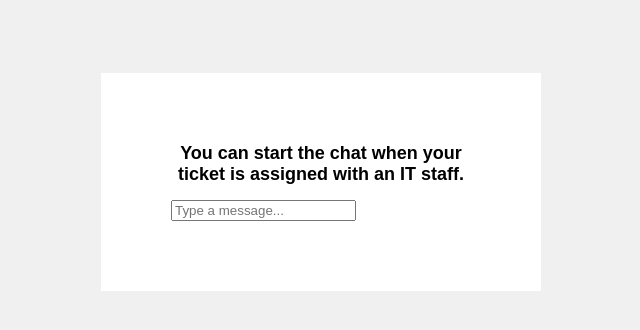
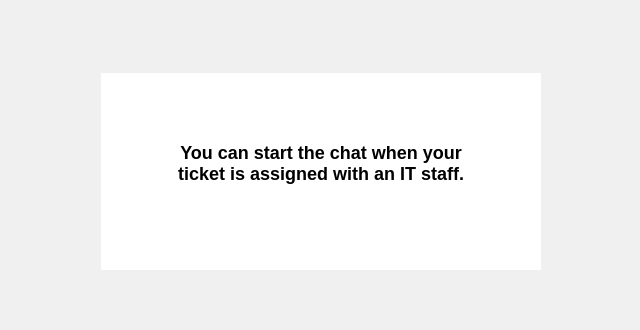
Before and after one commit to aidandoherty01/CEN3031-Project, a Flask app: template templates/userviewticket.html in a window 1280 px wide. Shown: the part 220-550 px from the top of the page, without its empty margins (319-959 px from the left). Run offline with Flask 3, Linux system fonts and the light colour scheme; the template is opened without the code that fills it: most values are stand-ins (such as "Sample title", 1, 10 or a date in 2020); some libraries are stand-ins or nearby versions.

Commit message:
delete message

```diff
--- a/templates/userviewticket.html
+++ b/templates/userviewticket.html
@@ -144,8 +144,7 @@
         {% else %}
             <div class="chatbot-container">
                 <div class="chatbot-header">You can start the chat when your ticket is assigned with an IT staff.</div>
-                <div class="chatbot-messages" id="chatbot-messages"></div>
-                <input type="text" id="chatInput" name="chatInput" placeholder="Type a message...">
+
             </div>
         {% endif %}
     </form>
```
